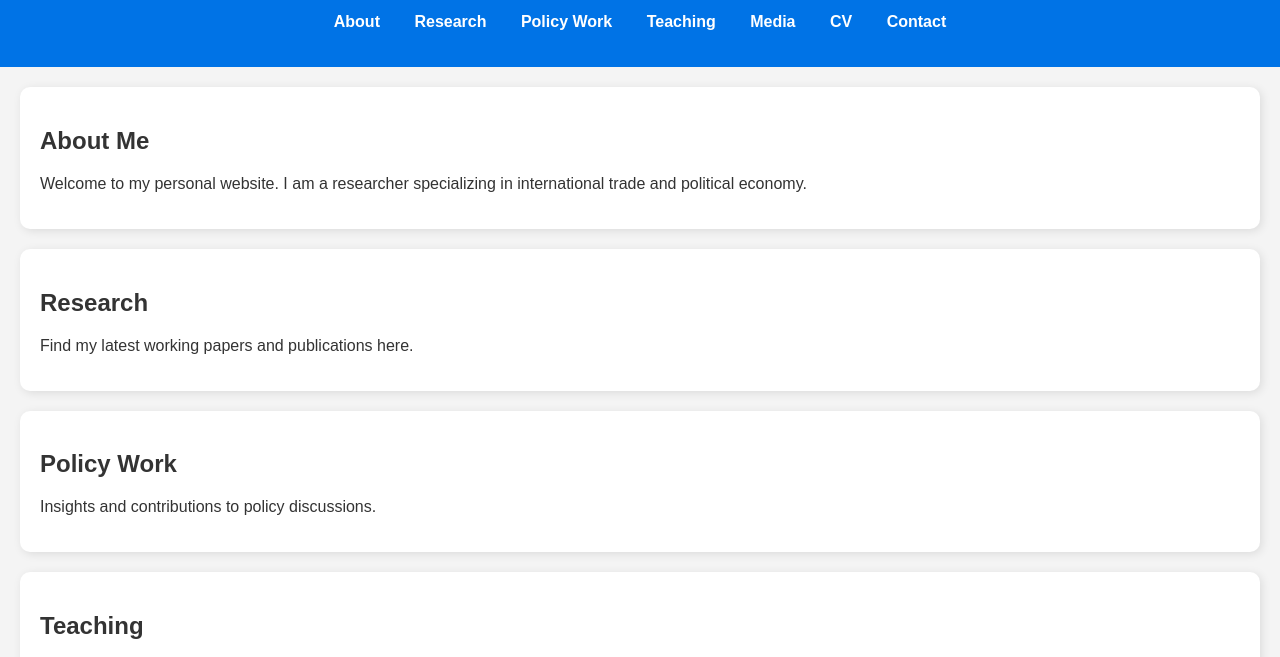
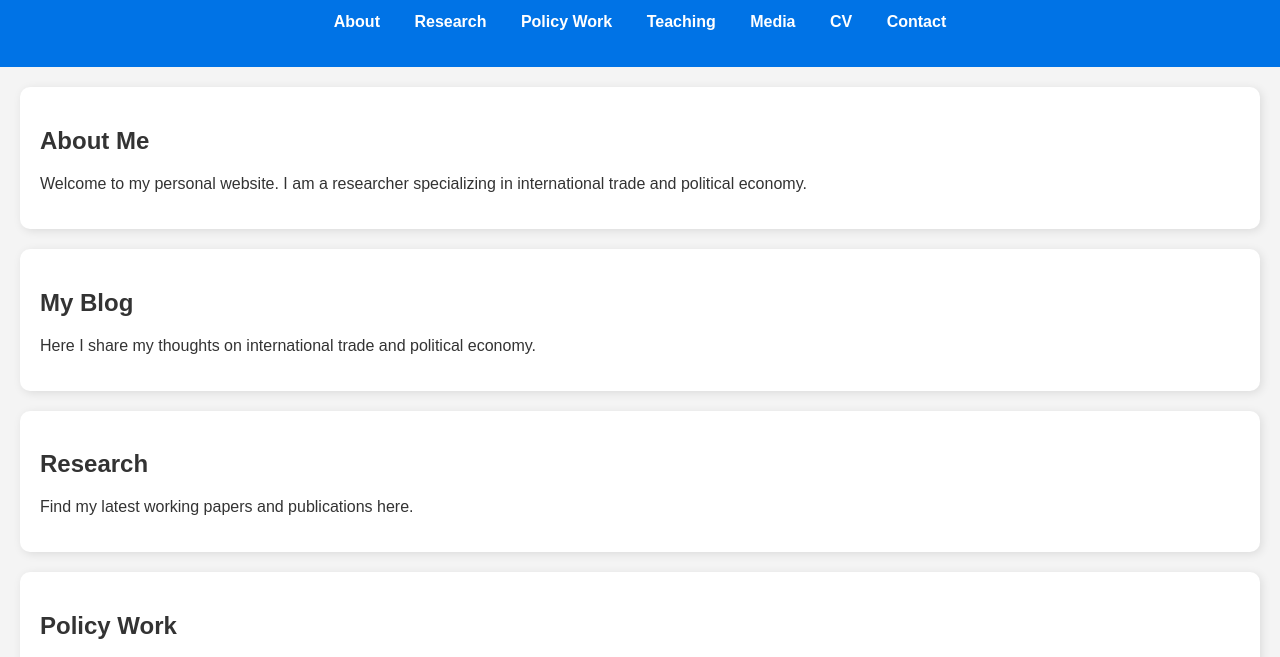
Before and after one commit to OnurBiyikIE/OnurBiyik.github.io, a plain HTML site: page index.html in a window 1280 px wide. Shown: the part 121-778 px from the top of the page. Drawn offline with Linux system fonts and the light colour scheme.

Commit message:
Update index.html

```diff
--- a/index.html
+++ b/index.html
@@ -27,6 +27,11 @@
         <h2>About Me</h2>
         <p>Welcome to my personal website. I am a researcher specializing in international trade and political economy.</p>
     </section>
+
+<section id="blog">
+    <h2>My Blog</h2>
+    <p>Here I share my thoughts on international trade and political economy.</p>
+</section>
 
     <section id="research">
         <h2>Research</h2>
```
